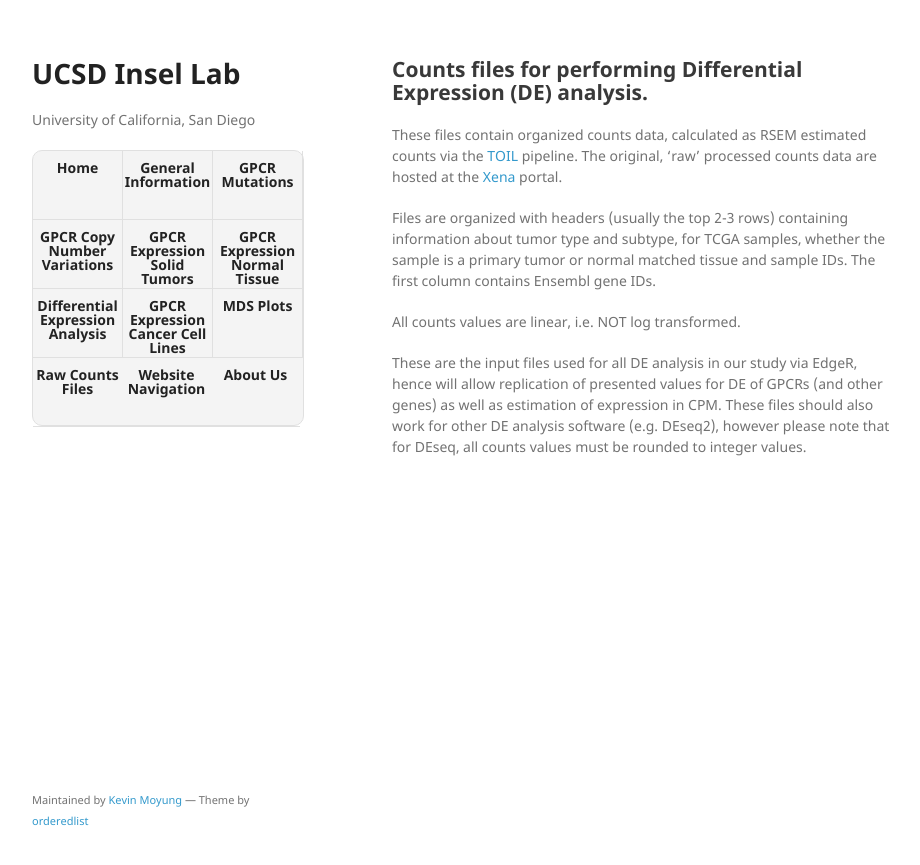
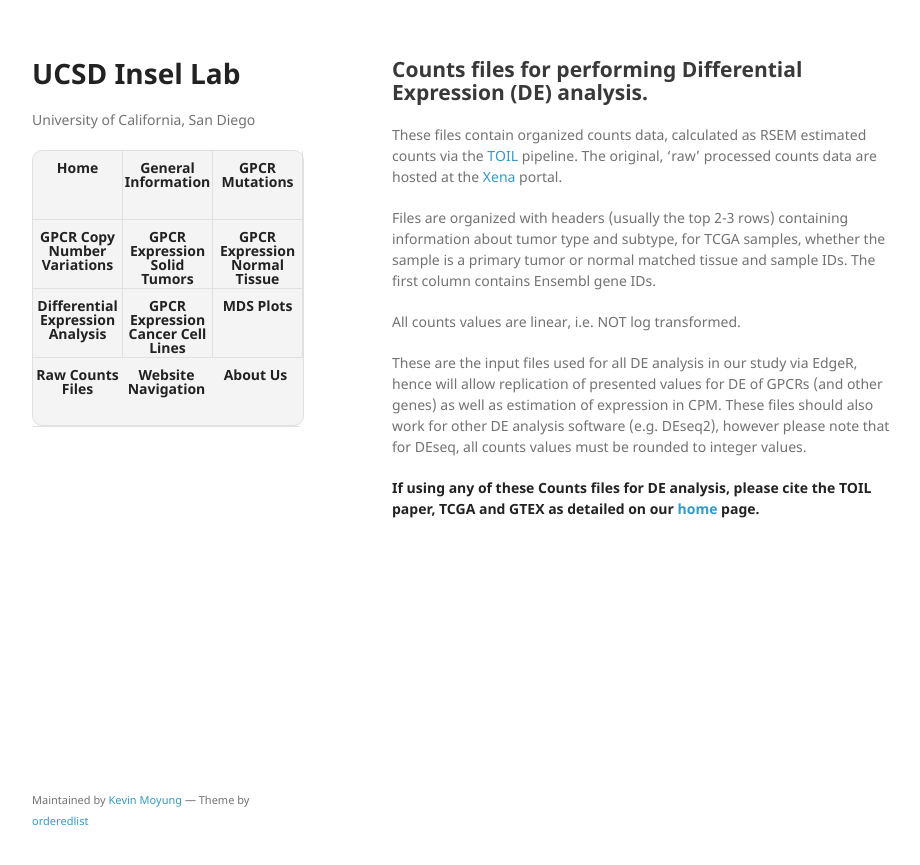
Before and after one commit to insellab/insellab.github.io, a Jekyll site: the page built from counts_files.md, in a window 1280 px wide. Shown: the top 865 px of the page, without its empty margins (178-1098 px from the left). Built offline with Jekyll 4.4.1, drawn with Linux system fonts in a browser that asks for light colours; our own code applies the rules of GitHub Pages for plain Markdown files.

Commit message:
Update counts_files.md

```diff
--- a/counts_files.md
+++ b/counts_files.md
@@ -11,3 +11,6 @@ Files are organized with headers (usually the top 2-3 rows) containing informati
 All counts values are linear, i.e. NOT log transformed.
 
 These are the input files used for all DE analysis in our study via EdgeR, hence will allow replication of presented values for DE of GPCRs (and other genes) as well as estimation of expression in CPM. These files should also work for other DE analysis software (e.g. DEseq2), however please note that for DEseq, all counts values must be rounded to integer values.
+
+
+**If using any of these Counts files for DE analysis, please cite the TOIL paper, TCGA and GTEX as detailed on our [home](https://insellab.github.io/) page.**
```
